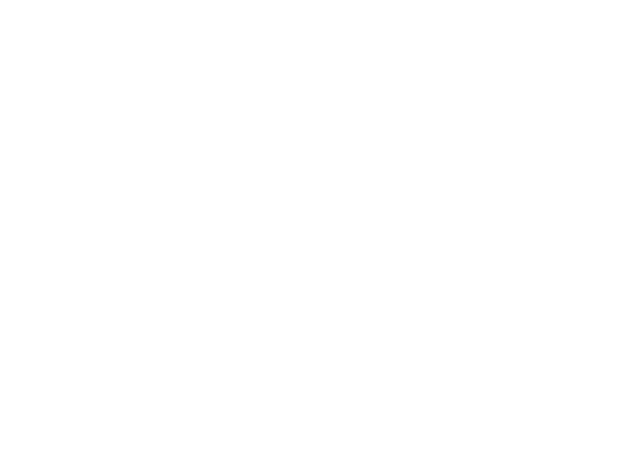
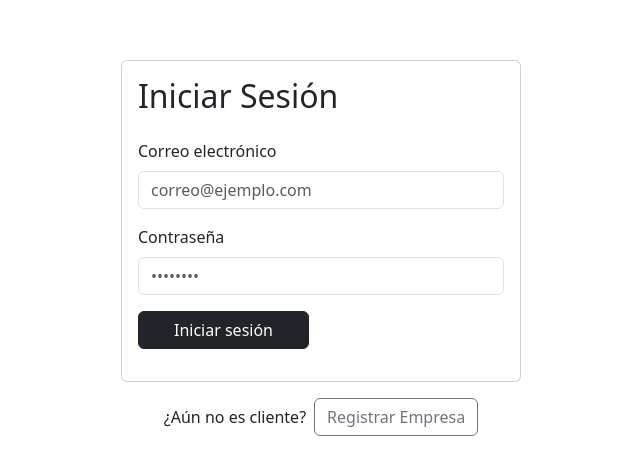
Before and after one commit to luisEChaconC/PI-IngeBases, a Vue app in the folder frontend/: page /login in a window 1280 px wide. Before the commit this address had no page. Shown: the part 152-626 px from the top of the page, without its empty margins (319-959 px from the left). Built offline with nearby package versions, Linux system fonts and the light colour scheme.

Commit message:
feat: add route and style for Login view

```diff
--- a/frontend/package.json
+++ b/frontend/package.json
@@ -8,6 +8,7 @@
     "lint": "vue-cli-service lint"
   },
   "dependencies": {
+    "bootstrap": "^5.3.5",
     "core-js": "^3.8.3",
     "vue": "^3.2.13",
     "vue-router": "^4.5.0"
--- a/frontend/src/main.js
+++ b/frontend/src/main.js
@@ -2,4 +2,7 @@ import { createApp } from 'vue'
 import App from './App.vue'
 import router from './router'
 
+import 'bootstrap/dist/css/bootstrap.min.css'
+import 'bootstrap'
+
 createApp(App).use(router).mount('#app')
--- a/frontend/src/router/index.js
+++ b/frontend/src/router/index.js
@@ -1,6 +1,9 @@
+import Login from '../views/LoginForm.vue'
 import { createRouter, createWebHistory } from 'vue-router'
 
-const routes = []
+const routes = [
+    { path: '/login', name: 'LoginForm', component: Login }
+]
 
 const router = createRouter({
     history: createWebHistory(),
--- /dev/null
+++ b/frontend/src/views/LoginForm.vue
@@ -0,0 +1,70 @@
+<template>
+  <div class="container vh-100 d-flex flex-column align-items-center justify-content-center">
+    <div class="card w-100" style="max-width: 400px;">
+      <div class="card-body text-center text-md-start">
+        <h2 class="card-title mb-4">Iniciar Sesión</h2>
+        <form @submit.prevent="handleLogin">
+          <div class="mb-3">
+            <label for="email" class="form-label">Correo electrónico</label>
+            <input
+              id="email"
+              v-model="email"
+              type="email"
+              required
+              placeholder="correo@ejemplo.com"
+              class="form-control"
+            />
+          </div>
+          <div class="mb-3">
+            <label for="password" class="form-label">Contraseña</label>
+            <input
+              id="password"
+              v-model="password"
+              type="password"
+              required
+              placeholder="••••••••"
+              class="form-control"
+            />
+          </div>
+
+          <!-- replace the single button with a responsive row -->
+          <div class="row justify-content-center justify-content-md-start mb-3">
+            <div class="col-12 col-md-6">
+              <button type="submit" class="btn btn-dark w-100">
+                Iniciar sesión
+              </button>
+            </div>
+          </div>
+
+        </form>
+      </div>
+    </div>
+    <div class="mt-3 d-flex align-items-center justify-content-center justify-content-md-start">
+      <span class="me-2">¿Aún no es cliente?</span>
+      <button @click="handleRegister" class="btn btn-outline-secondary">
+        Registrar Empresa
+      </button>
+    </div>
+  </div>
+</template>
+
+<script>
+export default {
+  name: 'LoginForm',
+  data() {
+    return {
+      email: '',
+      password: ''
+    }
+  },
+  methods: {
+    handleLogin() {
+      console.log('Login con', this.email, this.password)
+    },
+    handleRegister() {
+      console.log("Reenviar a vista de registro")
+    }
+  }
+}
+</script>
+<style></style>
```
Also changed, not shown: 1 other file (tests, documents, lock files or other folders).
